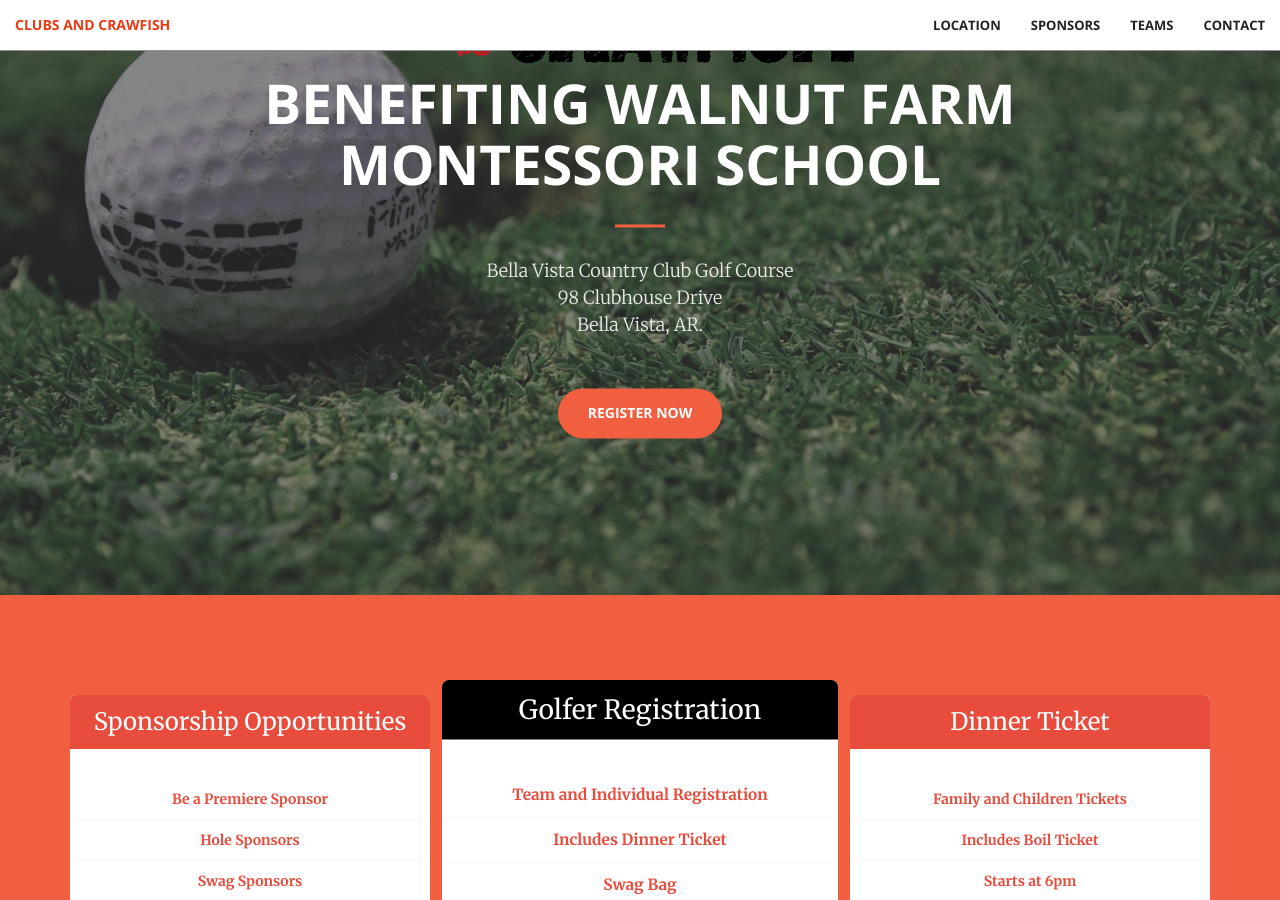
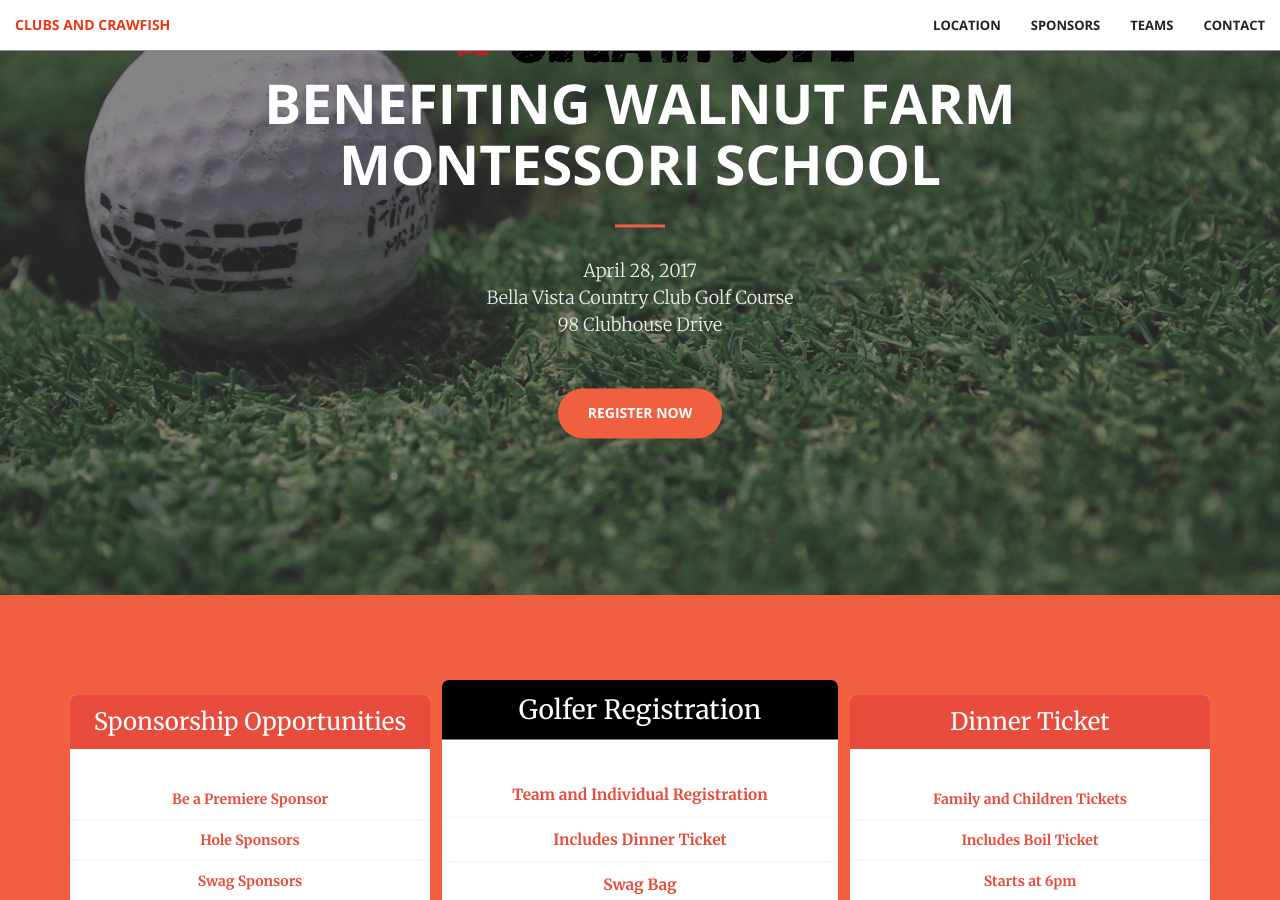
Before and after one commit to npadley/clubsandcrawfish, a Jekyll site: the page built from index.html, in a window 1280 px wide and 900 px high, scrolled down 305 px. Built offline with Jekyll 4.4.1, drawn with Linux system fonts in a browser that asks for light colours.

Commit message:
Add event date

```diff
--- a/_includes/header.html
+++ b/_includes/header.html
@@ -4,9 +4,9 @@
             <img src="/img/main-logo.png" class="img-responsive" style="width: 45%; margin: 0 auto;" alt="Main Logo">
             <h1>Benefiting Walnut Farm Montessori School</h1>
             <hr>
-            <p>Bella Vista Country Club Golf Course<br />
-            98 Clubhouse Drive<br />
-			Bella Vista, AR. </p>
+            <p>April 28, 2017<br />
+            Bella Vista Country Club Golf Course<br />
+            98 Clubhouse Drive</p>
             <a href="https://squareup.com/store/walnut-farm-montessori-school-inc" class="btn btn-primary btn-xl page-scroll">Register Now</a>
         </div>
     </div>
```
